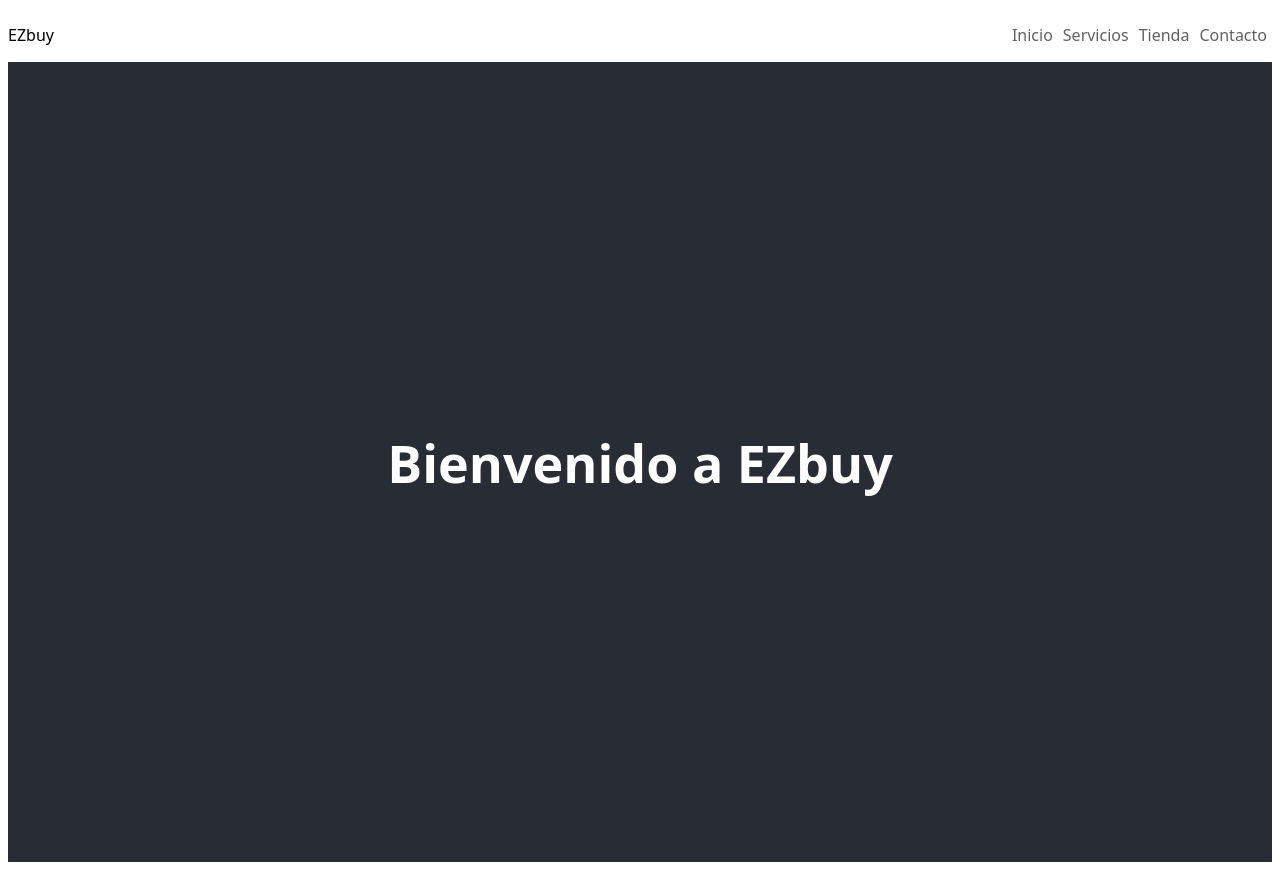
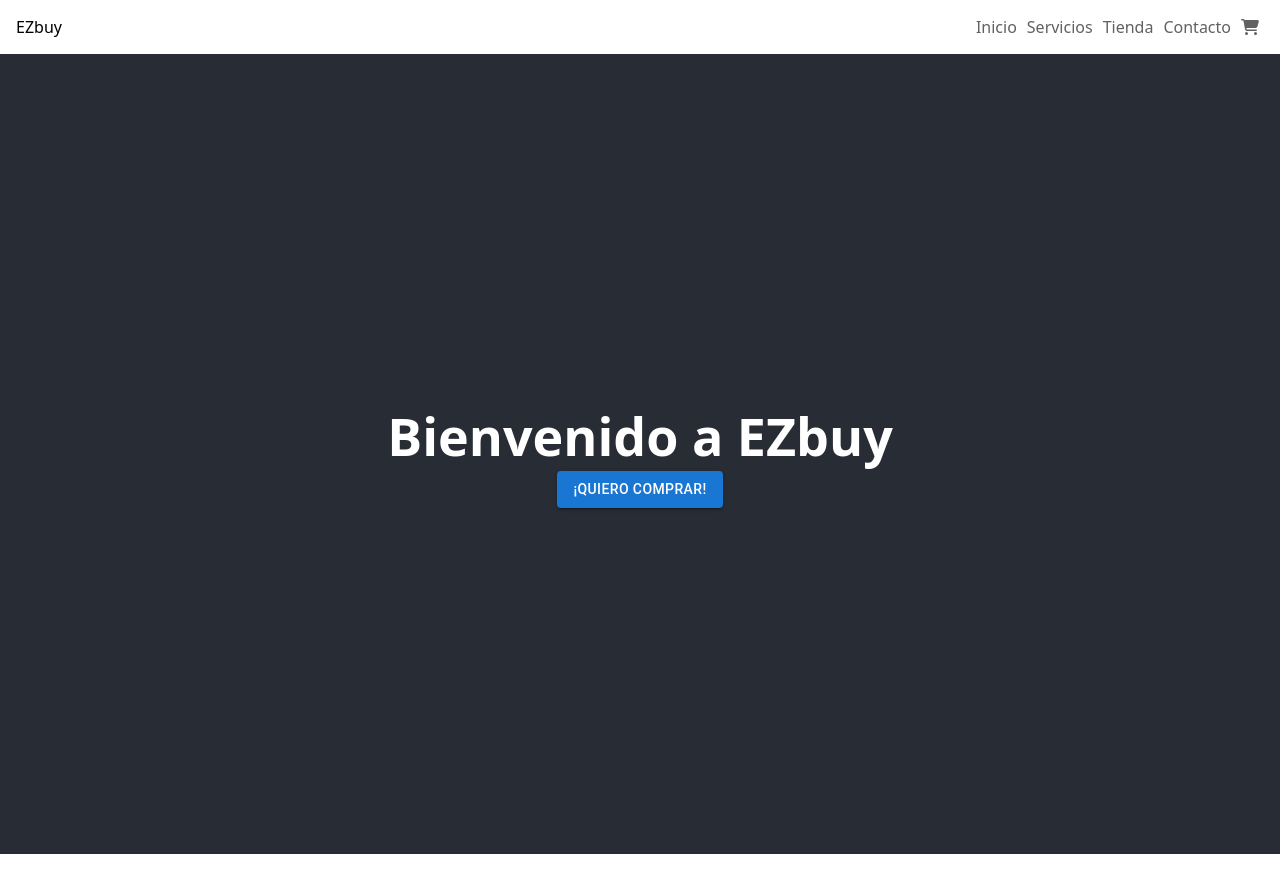
Before and after one commit to gerszcitoo/EZbuy-sanchez, a React (Create React App) app: page / in a window 1280 px wide. Built offline with nearby package versions, Linux system fonts and the light colour scheme.

Commit message:
added cart, item list container, installed FontAwesome and MUI

```diff
--- a/package.json
+++ b/package.json
@@ -3,6 +3,12 @@
   "version": "0.1.0",
   "private": true,
   "dependencies": {
+    "@emotion/react": "^11.10.4",
+    "@emotion/styled": "^11.10.4",
+    "@fortawesome/fontawesome-svg-core": "^6.2.0",
+    "@fortawesome/free-solid-svg-icons": "^6.2.0",
+    "@fortawesome/react-fontawesome": "^0.2.0",
+    "@mui/material": "^5.10.5",
     "@testing-library/jest-dom": "^5.16.5",
     "@testing-library/react": "^13.3.0",
     "@testing-library/user-event": "^13.5.0",
--- a/src/App.css
+++ b/src/App.css
@@ -1,3 +1,9 @@
+*{
+  margin: 0;
+  padding: 0;
+  list-style: none;
+}
+
 .App {
   text-align: center;
   font-family:system-ui, -apple-system, BlinkMacSystemFont, 'Segoe UI', sans-serif ;
--- a/src/App.js
+++ b/src/App.js
@@ -1,12 +1,16 @@
 import './App.css';
+import * as React from "react";
+import Button from '@mui/material/Button';
 import NavBar from "./components/NavBar/NavBar";
+import ItemListContainer from "./components/ItemListContainer/ItemListContainer";
 
 function App() {
   return (
     <div className="App">
       <NavBar />
       <header className="App-header">
-        <h1>Bienvenido a EZbuy</h1>
+        <ItemListContainer greeting="Bienvenido a EZbuy"/>
+        <Button variant="contained">¡Quiero Comprar!</Button>
       </header>
     </div>
   );
--- /dev/null
+++ b/src/components/CartWidget/CartWidget.jsx
@@ -0,0 +1,15 @@
+import "./CartWidget.css";
+import React from "react";
+import {FontAwesomeIcon} from "@fortawesome/react-fontawesome";
+import {faCartShopping} from "@fortawesome/free-solid-svg-icons";
+import * as iconList from "@fortawesome/free-solid-svg-icons";
+
+
+function CartWidget() {
+  // -----CART RETURN-----
+    return (
+      <FontAwesomeIcon icon={ faCartShopping } />
+    );
+  }
+
+export default CartWidget;
--- /dev/null
+++ b/src/components/ItemListContainer/ItemListContainer.jsx
@@ -0,0 +1,12 @@
+import "./ItemListContainer.css"
+
+function ItemListContainer(props) {
+  // -----NAVBAR RETURN-----
+    return (
+      <div>
+        <h1>{props.greeting}</h1>
+      </div>
+    );
+  }
+
+export default ItemListContainer;
--- a/src/components/NavBar/NavBar.css
+++ b/src/components/NavBar/NavBar.css
@@ -1,6 +1,8 @@
 .navbar{
     display: flex;
     justify-content: space-between;
+    align-items: center;
+    padding: 1rem;
 }
 
 .nav-list{
--- a/src/components/NavBar/NavBar.jsx
+++ b/src/components/NavBar/NavBar.jsx
@@ -1,4 +1,5 @@
 import "./NavBar.css"
+import CartWidget from "../CartWidget/CartWidget";
 
 function NavBar() {
   // -----NAVBAR RETURN-----
@@ -15,6 +16,7 @@ function NavBar() {
           <a className="nav-item" href=""><li>Servicios</li></a>
           <a className="nav-item" href=""><li>Tienda</li></a>
           <a className="nav-item" href=""><li>Contacto</li></a>
+          <a className="nav-item" href=""><CartWidget /></a>
         </ul>
       </nav>
     );
```
Also changed, not shown: src/components/CartWidget/CartWidget.css (added), src/components/ItemListContainer/ItemListContainer.css (added), 1 other file (tests, documents, lock files or other folders).
